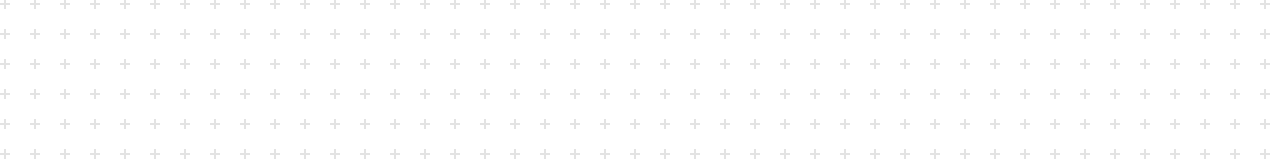
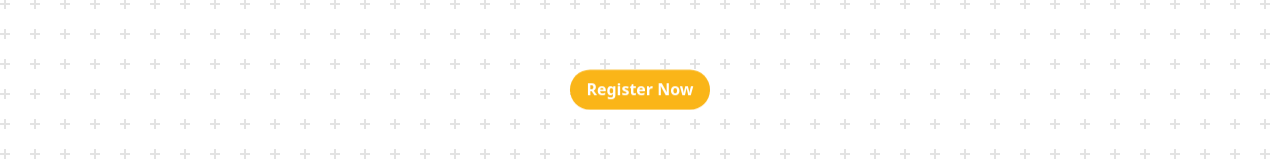
Before and after one commit to NavinShrinivas/Ingenius2023, a Next.js app in the folder ingenius23/: page / in a window 1280 px wide. Shown: the part 541-701 px from the top of the page. Built offline with nearby package versions, Linux system fonts and the light colour scheme.

Commit message:
Add: Adds register button

```diff
--- a/ingenius23/src/components/hero.js
+++ b/ingenius23/src/components/hero.js
@@ -16,6 +16,14 @@
             height={500}
             className=' my-28 mx-auto'
             />
+            {/* a button */}
+            <div className="flex flex-col items-center justify-center">
+            <button
+            className="bg-[#fab518] text-white font-bold py-2 px-4 rounded-full"
+            >
+            Register Now
+            </button>
+            </div>
 
       </div>
     </Parallax>
```
